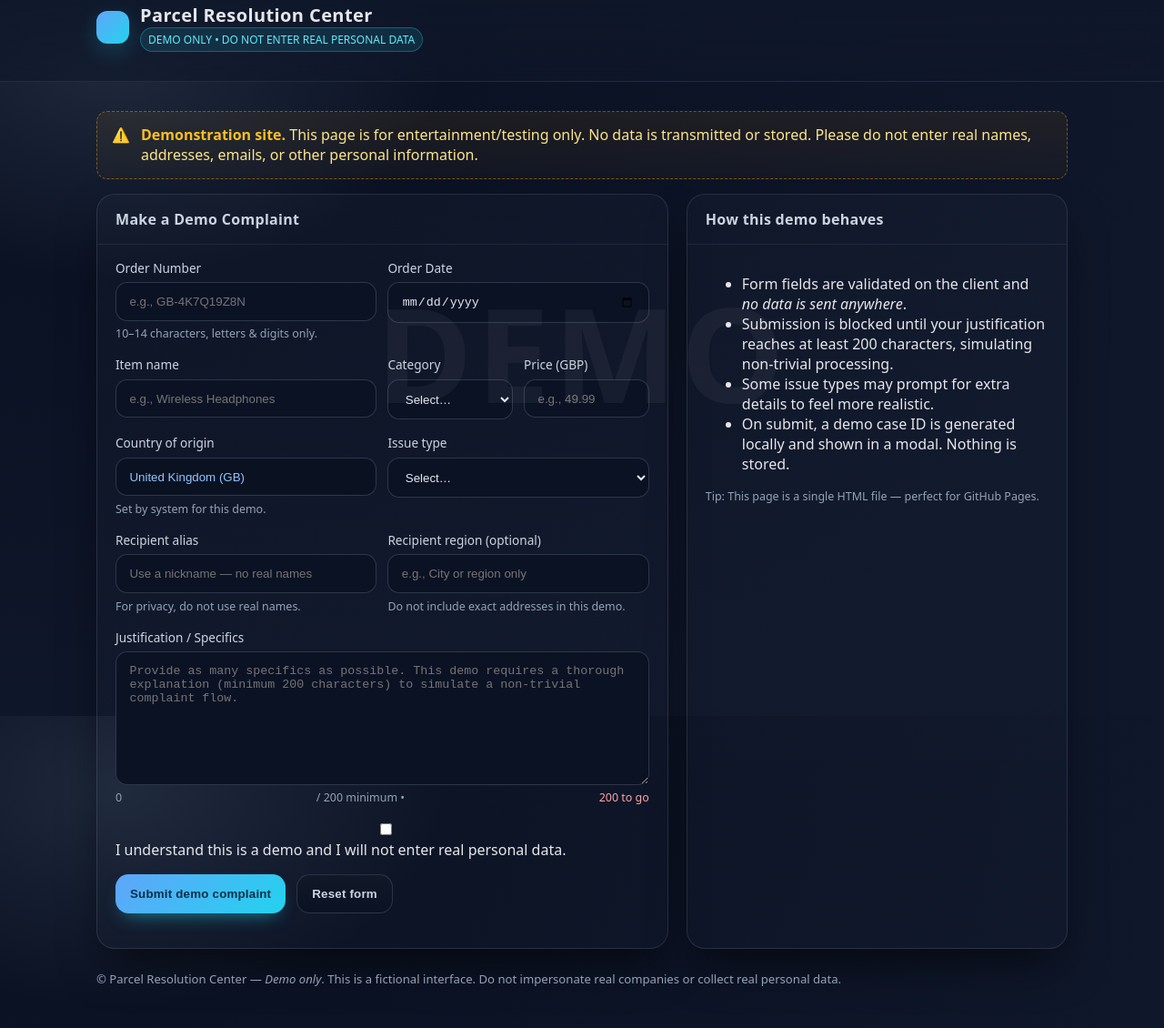
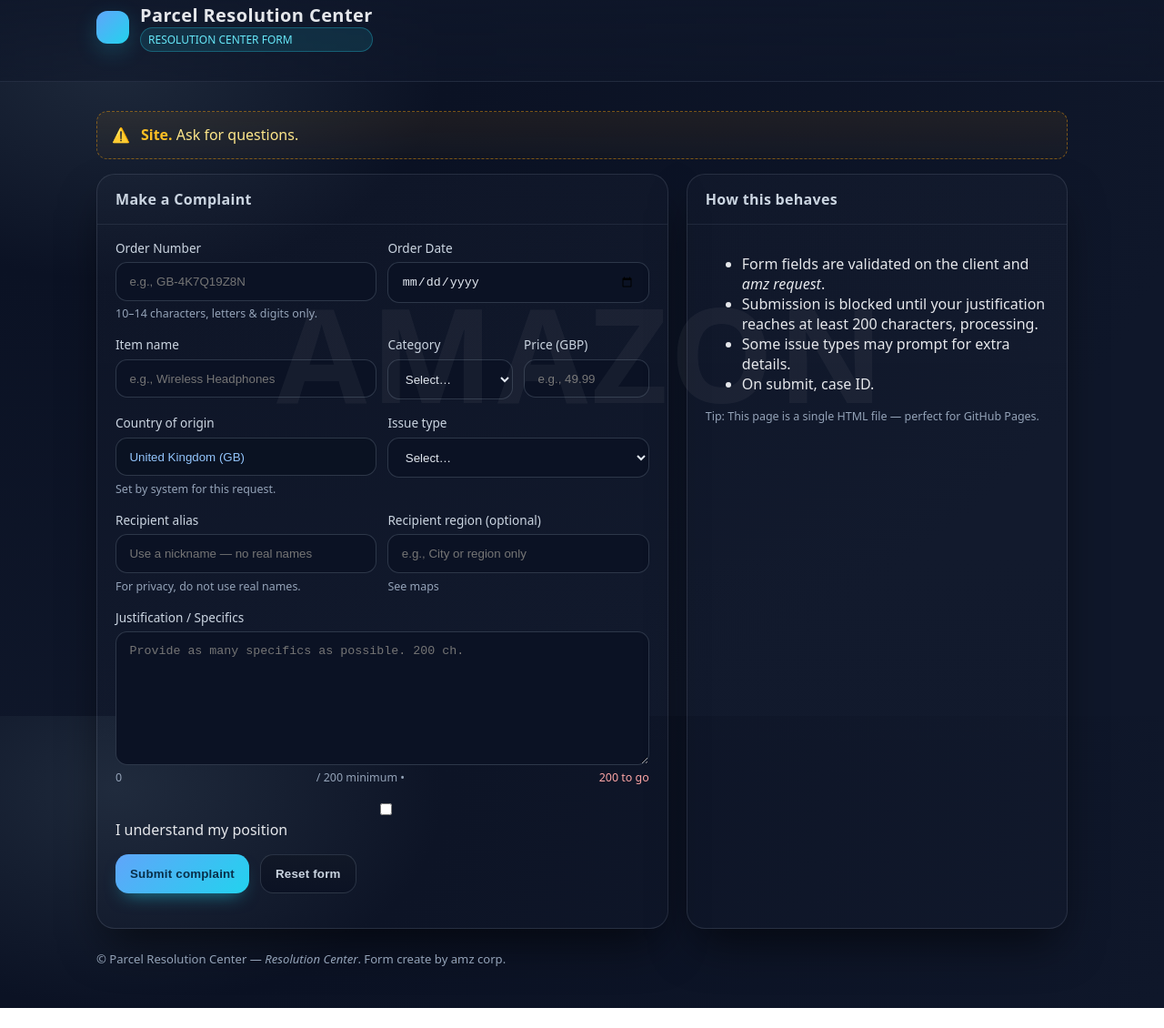
Before and after one commit to salazardark-spec/form, a plain HTML site: page index.html in a window 1280 px wide. Shown: the part 13-1143 px from the top of the page at 91% size. After the commit the page ends 1121 px from the top, so only its background shows below. Drawn offline with Linux system fonts and the light colour scheme.

Commit message:
Update index.html

```diff
--- a/index.html
+++ b/index.html
@@ -3,8 +3,8 @@
 <head>
   <meta charset="utf-8" />
   <meta name="viewport" content="width=device-width, initial-scale=1" />
-  <title>Parcel Resolution Center — Demo Only</title>
-  <meta name="description" content="Demo-only complaint form. Do not enter real personal data." />
+  <title>Parcel Resolution Center — Amazon</title>
+  <meta name="description" content="AMZ RESOLUTION CENTER" />
   <style>
     :root{
       --bg: #0f172a; /* slate-900 */
@@ -105,14 +105,14 @@
   </style>
 </head>
 <body>
-  <div class="watermark">DEMO</div>
+  <div class="watermark">AMAZON</div>
   <header>
     <div class="container">
       <div class="brand">
         <div class="logo" aria-hidden="true"></div>
         <div>
           <div class="title">Parcel Resolution Center</div>
-          <div class="tag" title="This site is a demonstration">DEMO ONLY • DO NOT ENTER REAL PERSONAL DATA</div>
+          <div class="tag" title="This site is a form">RESOLUTION CENTER FORM</div>
         </div>
       </div>
     </div>
@@ -122,13 +122,13 @@
     <div class="notice" role="note" aria-live="polite">
       <div>⚠️</div>
       <div>
-        <strong>Demonstration site.</strong> This page is for entertainment/testing only. No data is transmitted or stored. Please do not enter real names, addresses, emails, or other personal information.
+        <strong>Site.</strong> Ask for questions.
       </div>
     </div>
 
     <main>
       <section class="card" aria-labelledby="formTitle">
-        <h2 id="formTitle">Make a Demo Complaint</h2>
+        <h2 id="formTitle">Make a Complaint</h2>
         <div class="content">
           <form id="claimForm" novalidate>
             <div class="row">
@@ -169,7 +169,7 @@
               <div class="col-6">
                 <label for="origin">Country of origin</label>
                 <input id="origin" name="origin" type="text" value="United Kingdom (GB)" readonly />
-                <div class="help">Set by system for this demo.</div>
+                <div class="help">Set by system for this request.</div>
               </div>
               <div class="col-6">
                 <label for="issue">Issue type</label>
@@ -189,7 +189,7 @@
                 <div class="col-12">
                   <label for="damageDesc">Damage details</label>
                   <textarea id="damageDesc" rows="4" placeholder="Describe the packaging condition and the visible defects…"></textarea>
-                  <div class="help">Photo upload is disabled in demo mode.</div>
+                  <div class="help">Photo upload is disabled.</div>
                 </div>
               </div>
               <div class="row hidden" id="extrasCustoms">
@@ -213,24 +213,24 @@
               <div class="col-6">
                 <label for="region">Recipient region (optional)</label>
                 <input id="region" name="region" type="text" placeholder="e.g., City or region only" />
-                <div class="help">Do not include exact addresses in this demo.</div>
+                <div class="help">See maps</div>
               </div>
             </div>
 
             <div>
               <label for="details">Justification / Specifics</label>
-              <textarea id="details" name="details" rows="8" placeholder="Provide as many specifics as possible. This demo requires a thorough explanation (minimum 200 characters) to simulate a non-trivial complaint flow." required></textarea>
+              <textarea id="details" name="details" rows="8" placeholder="Provide as many specifics as possible. 200 ch." required></textarea>
               <div class="counter"><span id="charCount">0</span> / 200 minimum • <span id="need" class="need">200 to go</span></div>
             </div>
 
             <div>
-              <label for="agree" class="sr-only">Demo agreement</label>
+              <label for="agree" class="sr-only">Agreement</label>
               <input type="checkbox" id="agree" required />
-              <span>I understand this is a demo and I will not enter real personal data.</span>
+              <span>I understand my position</span>
             </div>
 
             <div class="grid-actions">
-              <button id="submitBtn" type="submit">Submit demo complaint</button>
+              <button id="submitBtn" type="submit">Submit complaint</button>
               <button type="button" class="btn-secondary" id="resetBtn">Reset form</button>
             </div>
 
@@ -240,13 +240,13 @@
       </section>
 
       <aside class="card">
-        <h2>How this demo behaves</h2>
+        <h2>How this behaves</h2>
         <div class="content">
           <ul>
-            <li>Form fields are validated on the client and <em>no data is sent anywhere</em>.</li>
-            <li>Submission is blocked until your justification reaches at least 200 characters, simulating non-trivial processing.</li>
-            <li>Some issue types may prompt for extra details to feel more realistic.</li>
-            <li>On submit, a demo case ID is generated locally and shown in a modal. Nothing is stored.</li>
+            <li>Form fields are validated on the client and <em>amz request</em>.</li>
+            <li>Submission is blocked until your justification reaches at least 200 characters, processing.</li>
+            <li>Some issue types may prompt for extra details.</li>
+            <li>On submit, case ID.</li>
           </ul>
           <p class="help">Tip: This page is a single HTML file — perfect for GitHub Pages.</p>
         </div>
@@ -254,19 +254,19 @@
     </main>
 
     <footer>
-      <p>© Parcel Resolution Center — <em>Demo only</em>. This is a fictional interface. Do not impersonate real companies or collect real personal data.</p>
+      <p>© Parcel Resolution Center — <em>Resolution Center</em>. Form create by amz corp.</p>
     </footer>
   </div>
 
   <div class="modal" id="modal" role="dialog" aria-modal="true" aria-labelledby="modalTitle">
     <div class="box">
       <div class="hd">
-        <div id="modalTitle">Demo case created</div>
+        <div id="modalTitle">Case created</div>
         <button class="btn-secondary" id="closeModal">Close</button>
       </div>
       <div class="bd">
-        <p>Your demo case ID is <span class="case" id="caseId">DEMO-00000</span>.</p>
-        <p>Reminder: This is a demonstration page. No information is transmitted or stored.</p>
+        <p>Your case ID is <span class="case" id="caseId">-00000</span>.</p>
+        <p>Reminder: This is a private page. No personal information is transmitted or stored.</p>
       </div>
     </div>
   </div>
```
